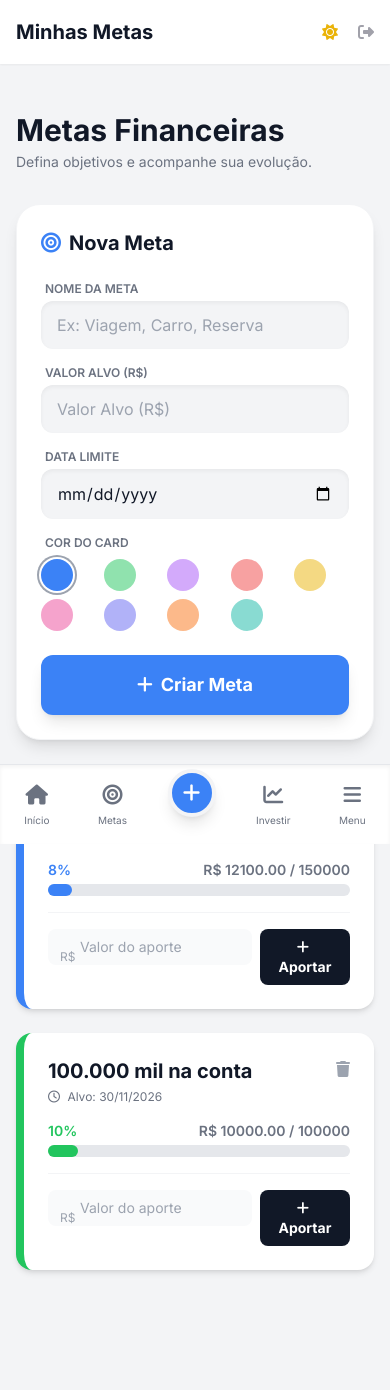
After one commit to fabiog2020/Portfolio-Fullstack-7M, a Flask app: page /metas/ in a window 390 px wide. The commit adds this page. Shown: the top 1390 px of the page. Run offline with Flask 3, Linux system fonts and the light colour scheme; a user stored in the database is signed in; some libraries are stand-ins or nearby versions.

Commit message:
feat: implementação do módulo de Metas Financeiras e pipeline CI/CD
Resumo das alterações (Dia 8):

[Feature - Metas Financeiras]
- Backend: Criação do modelo 'Meta' (SQLAlchemy), formulário 'MetaForm' e rotas para CRUD e aportes financeiros.
- Frontend: Novo template 'metas.html' com interface gamificada (cards coloridos e barras de progresso).
- Integração: Atualização do Dashboard de Relatórios para consumir dados reais de metas do banco de dados, substituindo mocks.

[DevOps]
- CI/CD: Configuração do workflow do GitHub Actions ('ci_pipeline.yml') para execução automática de testes unitários e de integração a cada push.

[Fixes & Refactor]
- Macro: Refatoração de 'render_field' para aceitar kwargs dinâmicos (ex: step, min).
- UX: Inclusão de navegação para Metas na barra superior e menu mobile.

Todos os arquivos modificados foram atualizados conforme o cronograma.

```diff
--- a/factory.py
+++ b/factory.py
@@ -16,6 +16,7 @@ from blueprints.card_routes import cards_bp
 from blueprints.installment_routes import installments_bp
 from blueprints.investment_routes import investments_bp
 from blueprints.report_routes import reports_bp
+from blueprints.meta_routes import metas_bp
 
 def hex_to_rgb(hex_color):
     """Converte #RRGGBB para (R, G, B)."""
@@ -54,6 +55,7 @@ def create_app(config_class=DevConfig):
     app.register_blueprint(installments_bp, url_prefix='/parcelas')
     app.register_blueprint(investments_bp, url_prefix='/investimentos')
     app.register_blueprint(reports_bp)
+    app.register_blueprint(metas_bp, url_prefix='/metas')
 
     @app.context_processor
     def utility_processor():
--- /dev/null
+++ b/forms/meta_form.py
@@ -0,0 +1,22 @@
+from flask_wtf import FlaskForm
+from wtforms import StringField, FloatField, DateField, SelectField
+from wtforms.validators import DataRequired, Length, NumberRange, Optional
+
+class MetaForm(FlaskForm):
+    nome = StringField("Nome da Meta", validators=[DataRequired(), Length(max=100)])
+    valor_alvo = FloatField("Valor Alvo (R$)", validators=[DataRequired(), NumberRange(min=0.01)])
+    # Data limite é opcional, pois a meta pode ser "para a vida toda"
+    data_limite = DateField("Data Limite", validators=[Optional()])
+
+    # Cores baseadas nas classes do Tailwind que usamos no Dashboard
+    cor = SelectField("Cor do Card", choices=[
+        ('bg-blue-500', 'Azul'),
+        ('bg-green-500', 'Verde'),
+        ('bg-purple-500', 'Roxo'),
+        ('bg-red-500', 'Vermelho'),
+        ('bg-yellow-500', 'Amarelo'),
+        ('bg-pink-500', 'Rosa'),
+        ('bg-indigo-500', 'Índigo'),
+        ('bg-orange-500', 'Laranja'),
+        ('bg-teal-500', 'Verde Água')
+    ], default='bg-blue-500')
--- a/models/__init__.py
+++ b/models/__init__.py
@@ -2,4 +2,4 @@
 
 # O ponto (.) significa "deste diretório"
 from .models import User
-from .models_finance import Categoria, Transacao, Cartao, Parcela, Investimento
+from .models_finance import Categoria, Transacao, Cartao, Parcela, Investimento, Meta
--- a/templates/base.html
+++ b/templates/base.html
@@ -77,7 +77,7 @@
 </head>
 
 <body
-  class="bg-gray-100 dark:bg-dark-bg text-gray-900 dark:text-dark-text min-h-screen pb-20 md:pb-0 transition-colors duration-200">
+  class="bg-gray-100 dark:bg-dark-bg text-gray-900 dark:text-dark-text min-h-screen pb-24 md:pb-0 transition-colors duration-200">
 
   <!-- Navbar Desktop (Topo) -->
   <nav class="hidden md:block bg-white dark:bg-dark-card shadow-md sticky top-0 z-50" aria-label="Navegação Principal">
@@ -99,6 +99,11 @@
               class="hover:bg-gray-200 dark:hover:bg-gray-700 px-3 py-2 rounded-md text-sm font-medium transition">Parcelas</a>
             <a href="{{ url_for('investments.investimentos') }}" role="menuitem"
               class="hover:bg-gray-200 dark:hover:bg-gray-700 px-3 py-2 rounded-md text-sm font-medium transition">Investimentos</a>
+
+            <!-- Link Desktop -->
+            <a href="{{ url_for('metas.listar_metas') }}" role="menuitem"
+              class="hover:bg-gray-200 dark:hover:bg-gray-700 px-3 py-2 rounded-md text-sm font-medium transition">Metas</a>
+
             <a href="{{ url_for('categories.gerenciar_categorias') }}" role="menuitem"
               class="hover:bg-gray-200 dark:hover:bg-gray-700 px-3 py-2 rounded-md text-sm font-medium transition">Categorias</a>
             <a href="{{ url_for('reports.relatorios') }}" role="menuitem"
@@ -163,38 +168,42 @@
     {% block content %}{% endblock %}
   </main>
 
-  <!-- Bottom Navigation Bar (Mobile) -->
+  <!-- Bottom Navigation Bar (Mobile) - Ajustado para 5 Itens -->
   <nav aria-label="Navegação Mobile"
-    class="md:hidden fixed bottom-0 left-0 w-full bg-white dark:bg-dark-card border-t border-gray-200 dark:border-gray-800 flex justify-around items-center py-3 z-50 shadow-inner">
+    class="md:hidden fixed bottom-0 left-0 w-full bg-white dark:bg-dark-card border-t border-gray-200 dark:border-gray-800 flex justify-around items-center py-2 z-50 shadow-inner safe-area-pb">
 
+    <!-- 1. Dashboard -->
     <a href="{{ url_for('main.dashboard') }}"
-      class="flex flex-col items-center text-gray-500 dark:text-dark-muted hover:text-brand-blue {{ 'text-brand-blue' if request.endpoint == 'main.dashboard' else '' }}">
+      class="flex flex-col items-center p-2 text-gray-500 dark:text-dark-muted hover:text-brand-blue {{ 'text-brand-blue' if request.endpoint == 'main.dashboard' else '' }}">
       <i class="fa-solid fa-house text-xl mb-1" aria-hidden="true"></i>
       <span class="text-[10px]">Início</span>
     </a>
 
-    <a href="{{ url_for('reports.extrato') }}"
-      class="flex flex-col items-center text-gray-500 dark:text-dark-muted hover:text-brand-blue {{ 'text-brand-blue' if 'reports' in request.endpoint else '' }}">
-      <i class="fa-solid fa-list text-xl mb-1" aria-hidden="true"></i>
-      <span class="text-[10px]">Extrato</span>
+    <!-- 2. Metas (Novo) -->
+    <a href="{{ url_for('metas.listar_metas') }}"
+      class="flex flex-col items-center p-2 text-gray-500 dark:text-dark-muted hover:text-brand-blue {{ 'text-brand-blue' if 'metas' in request.endpoint else '' }}">
+      <i class="fa-solid fa-bullseye text-xl mb-1" aria-hidden="true"></i>
+      <span class="text-[10px]">Metas</span>
     </a>
 
-    <!-- Botão Central -->
+    <!-- 3. Botão Central (Adicionar) -->
     <a href="{{ url_for('transactions.formulario_adicionar_transacao') }}" aria-label="Adicionar Nova Transação"
-      class="flex items-center justify-center w-14 h-14 bg-brand-blue rounded-full text-white shadow-lg transform -translate-y-4 border-4 border-gray-100 dark:border-dark-bg focus:ring-2 focus:ring-offset-2 focus:ring-brand-blue">
-      <i class="fa-solid fa-plus text-2xl" aria-hidden="true"></i>
+      class="flex items-center justify-center w-12 h-12 bg-brand-blue rounded-full text-white shadow-lg transform -translate-y-3 border-4 border-gray-100 dark:border-dark-bg focus:ring-2 focus:ring-offset-2 focus:ring-brand-blue">
+      <i class="fa-solid fa-plus text-xl" aria-hidden="true"></i>
     </a>
 
+    <!-- 4. Investimentos -->
     <a href="{{ url_for('investments.investimentos') }}"
-      class="flex flex-col items-center text-gray-500 dark:text-dark-muted hover:text-brand-blue {{ 'text-brand-blue' if 'investments' in request.endpoint else '' }}">
+      class="flex flex-col items-center p-2 text-gray-500 dark:text-dark-muted hover:text-brand-blue {{ 'text-brand-blue' if 'investments' in request.endpoint else '' }}">
       <i class="fa-solid fa-chart-line text-xl mb-1" aria-hidden="true"></i>
       <span class="text-[10px]">Investir</span>
     </a>
 
+    <!-- 5. Mais (Categorias/Outros) -->
     <a href="{{ url_for('categories.gerenciar_categorias') }}"
-      class="flex flex-col items-center text-gray-500 dark:text-dark-muted hover:text-brand-blue {{ 'text-brand-blue' if 'categories' in request.endpoint else '' }}">
-      <i class="fa-solid fa-layer-group text-xl mb-1" aria-hidden="true"></i>
-      <span class="text-[10px]">Mais</span>
+      class="flex flex-col items-center p-2 text-gray-500 dark:text-dark-muted hover:text-brand-blue {{ 'text-brand-blue' if 'categories' in request.endpoint else '' }}">
+      <i class="fa-solid fa-bars text-xl mb-1" aria-hidden="true"></i>
+      <span class="text-[10px]">Menu</span>
     </a>
   </nav>
 
--- a/templates/macros/forms.html
+++ b/templates/macros/forms.html
@@ -1,4 +1,4 @@
-{% macro render_field(field, label_visible=True, placeholder=None, type=None, icon=None) %}
+{% macro render_field(field, label_visible=True, icon=None) %}
 <div class="mb-4">
     {% if label_visible %}
     {{ field.label(class="block text-xs font-semibold text-gray-500 dark:text-dark-muted uppercase mb-1 ml-1") }}
@@ -13,17 +13,22 @@
 
         {% set padding_class = "pl-10" if icon else "pl-4" %}
 
+        {# Define as classes padrões do Tailwind #}
         {% set class_list = "block w-full " + padding_class + " pr-4 py-3 rounded-xl bg-gray-100 dark:bg-dark-input
         text-gray-900 dark:text-white border-none focus:ring-2 focus:ring-brand-blue placeholder-gray-400 transition
         shadow-inner text-base" %}
 
+        {# Adiciona borda vermelha se houver erro #}
         {% if field.errors %}
         {% set class_list = class_list + " ring-2 ring-brand-red" %}
         {% endif %}
 
-        {% set kwargs = {'class': class_list} %}
-        {% if placeholder %} {% set _ = kwargs.update({'placeholder': placeholder}) %} {% endif %}
-        {% if type %} {% set _ = kwargs.update({'type': type}) %} {% endif %}
+        {#
+        AQUI ESTÁ A CORREÇÃO:
+        O Jinja armazena automaticamente argumentos extras (como step, placeholder, type) na variável 'kwargs'.
+        Nós apenas injetamos a nossa classe CSS dentro desse dicionário e passamos tudo para o campo.
+        #}
+        {% set _ = kwargs.update({'class': class_list}) %}
 
         {{ field(**kwargs) }}
     </div>
--- /dev/null
+++ b/templates/metas.html
@@ -0,0 +1,151 @@
+{% extends 'base.html' %}
+
+{% block title %}Metas Financeiras{% endblock %}
+{% block header_title %}Minhas Metas{% endblock %}
+
+{% block content %}
+<div class="max-w-6xl mx-auto px-4 py-8 mb-20">
+
+    <div class="flex justify-between items-center mb-8">
+        <div>
+            <h1 class="text-3xl font-extrabold text-gray-900 dark:text-white">Metas Financeiras</h1>
+            <p class="text-sm text-gray-500 dark:text-gray-400 mt-1">Defina objetivos e acompanhe sua evolução.</p>
+        </div>
+    </div>
+
+    <div class="grid grid-cols-1 lg:grid-cols-3 gap-8">
+
+        <!-- COLUNA 1: FORMULÁRIO DE NOVA META -->
+        <div
+            class="bg-white dark:bg-dark-card p-6 rounded-3xl shadow-lg h-fit border border-gray-100 dark:border-gray-800 lg:sticky lg:top-24">
+            <h2 class="text-xl font-bold text-gray-900 dark:text-white mb-6 flex items-center">
+                <i class="fa-solid fa-bullseye mr-2 text-brand-blue"></i> Nova Meta
+            </h2>
+
+            {% from "macros/forms.html" import render_field, render_submit %}
+
+            <form method="post" action="{{ url_for('metas.adicionar_meta') }}">
+                {{ form.hidden_tag() }}
+
+                {{ render_field(form.nome, placeholder="Ex: Viagem, Carro, Reserva") }}
+                {{ render_field(form.valor_alvo, placeholder="Valor Alvo (R$)", type="number", step="0.01") }}
+                {{ render_field(form.data_limite, type="date") }}
+
+                <!-- Seletor de Cor Customizado -->
+                <div class="mb-6">
+                    <label
+                        class="block text-xs font-semibold text-gray-500 dark:text-dark-muted uppercase mb-2 ml-1">Cor
+                        do Card</label>
+                    <div class="grid grid-cols-5 gap-2">
+                        {% for value, label in form.cor.choices %}
+                        <label class="cursor-pointer">
+                            <input type="radio" name="cor" value="{{ value }}" class="peer sr-only" {% if loop.first
+                                %}checked{% endif %}>
+                            <div
+                                class="w-8 h-8 rounded-full {{ value }} opacity-50 peer-checked:opacity-100 peer-checked:ring-2 peer-checked:ring-offset-2 ring-gray-400 transition-all hover:scale-110">
+                            </div>
+                        </label>
+                        {% endfor %}
+                    </div>
+                </div>
+
+                {{ render_submit(text="Criar Meta", icon="fa-plus") }}
+            </form>
+        </div>
+
+        <!-- COLUNA 2: LISTA DE METAS (CARDS) -->
+        <div class="lg:col-span-2 space-y-6">
+            {% if metas %}
+            {% for meta in metas %}
+            <!-- Cálculo de Porcentagem (Limitado a 100%) -->
+            {% set porcentagem = (meta.valor_atual / meta.valor_alvo * 100) | int %}
+            {% if porcentagem > 100 %}{% set porcentagem = 100 %}{% endif %}
+
+            <div
+                class="bg-white dark:bg-dark-card rounded-2xl shadow-md border-l-8 {{ meta.cor.replace('bg-', 'border-') }} p-6 relative overflow-hidden transition hover:-translate-y-1">
+
+                <!-- Fundo decorativo para meta concluída -->
+                {% if meta.concluida %}
+                <div class="absolute top-0 right-0 p-4 opacity-10">
+                    <i class="fa-solid fa-trophy text-6xl text-yellow-500"></i>
+                </div>
+                {% endif %}
+
+                <!-- Cabeçalho do Card -->
+                <div class="flex justify-between items-start mb-4">
+                    <div>
+                        <h3 class="text-xl font-bold text-gray-900 dark:text-white flex items-center">
+                            {{ meta.nome }}
+                            {% if meta.concluida %}
+                            <span
+                                class="ml-2 bg-yellow-100 text-yellow-700 text-[10px] font-bold px-2 py-1 rounded-full uppercase tracking-wide">Concluída!</span>
+                            {% endif %}
+                        </h3>
+                        {% if meta.data_limite %}
+                        <p class="text-xs text-gray-500 mt-1">
+                            <i class="fa-regular fa-clock mr-1"></i> Alvo: {{ meta.data_limite.strftime('%d/%m/%Y') }}
+                        </p>
+                        {% else %}
+                        <p class="text-xs text-gray-500 mt-1">Sem data limite</p>
+                        {% endif %}
+                    </div>
+
+                    <!-- Botão Excluir -->
+                    <form action="{{ url_for('metas.excluir_meta', id=meta.id) }}" method="POST"
+                        onsubmit="return confirm('Excluir esta meta?');">
+                        <button type="submit" class="text-gray-400 hover:text-red-500 transition">
+                            <i class="fa-solid fa-trash"></i>
+                        </button>
+                    </form>
+                </div>
+
+                <!-- Barra de Progresso -->
+                <div class="mb-4">
+                    <div class="flex justify-between text-sm font-semibold mb-1">
+                        <span class="{{ meta.cor.replace('bg-', 'text-') }}">{{ porcentagem }}%</span>
+                        <span class="text-gray-500">R$ {{ "%.2f"|format(meta.valor_atual) }} / {{
+                            "%.0f"|format(meta.valor_alvo) }}</span>
+                    </div>
+                    <div class="w-full bg-gray-200 dark:bg-gray-700 rounded-full h-3">
+                        <div class="{{ meta.cor }} h-3 rounded-full transition-all duration-1000"
+                            style="width: {{ porcentagem }}%"></div>
+                    </div>
+                </div>
+
+                <!-- Área de Aporte (Só aparece se não estiver concluída) -->
+                {% if not meta.concluida %}
+                <form action="{{ url_for('metas.aportar_meta', id=meta.id) }}" method="POST"
+                    class="mt-4 pt-4 border-t border-gray-100 dark:border-gray-700 flex gap-2">
+                    <div class="relative flex-grow">
+                        <span class="absolute left-3 top-1/2 transform -translate-y-1/2 text-gray-400 text-xs">R$</span>
+                        <input type="number" name="valor_aporte" step="0.01" min="0.01" placeholder="Valor do aporte"
+                            required
+                            class="w-full pl-8 pr-3 py-2 text-sm rounded-lg bg-gray-50 dark:bg-dark-input border-none focus:ring-2 focus:ring-brand-blue">
+                    </div>
+                    <button type="submit"
+                        class="bg-gray-900 dark:bg-white text-white dark:text-black px-4 py-2 rounded-lg text-sm font-bold hover:opacity-90 transition">
+                        <i class="fa-solid fa-plus mr-1"></i> Aportar
+                    </button>
+                </form>
+                {% else %}
+                <div class="mt-4 pt-4 border-t border-gray-100 dark:border-gray-700 text-center">
+                    <p class="text-sm text-green-600 font-bold"><i class="fa-solid fa-check-circle mr-1"></i> Objetivo
+                        Alcançado!</p>
+                </div>
+                {% endif %}
+
+            </div>
+            {% endfor %}
+            {% else %}
+            <div
+                class="flex flex-col items-center justify-center py-16 text-gray-400 bg-white dark:bg-dark-card rounded-3xl border border-dashed border-gray-300 dark:border-gray-800">
+                <i class="fa-solid fa-mountain-sun text-5xl mb-4 opacity-50"></i>
+                <p class="text-lg font-medium text-gray-500 dark:text-dark-muted">Nenhuma meta definida.</p>
+                <p class="text-sm">Use o formulário ao lado para começar.</p>
+            </div>
+            {% endif %}
+        </div>
+
+    </div>
+</div>
+{% endblock %}
--- a/templates/relatorios.html
+++ b/templates/relatorios.html
@@ -150,7 +150,9 @@
     <div class="bg-white dark:bg-dark-card p-6 rounded-2xl shadow-sm border border-gray-200 dark:border-gray-800">
         <div class="flex justify-between items-center mb-6">
             <h2 class="text-lg font-bold text-gray-900 dark:text-white">Progresso das Metas</h2>
-            <button class="text-sm text-brand-blue hover:text-blue-600 font-medium transition">Adicionar Meta</button>
+            <!-- Link corrigido aqui -->
+            <a href="{{ url_for('metas.listar_metas') }}"
+                class="text-sm text-brand-blue hover:text-blue-600 font-medium transition">Adicionar Meta</a>
         </div>
 
         <div class="space-y-6">
```
Also changed, not shown: blueprints/meta_routes.py (added, +75 -0 lines), blueprints/report_routes.py (+14 -8 lines), models/models_finance.py (+25 -3 lines), .github/workflows/ci_pipeline.yml (added), README.md, instance/finance.db.
